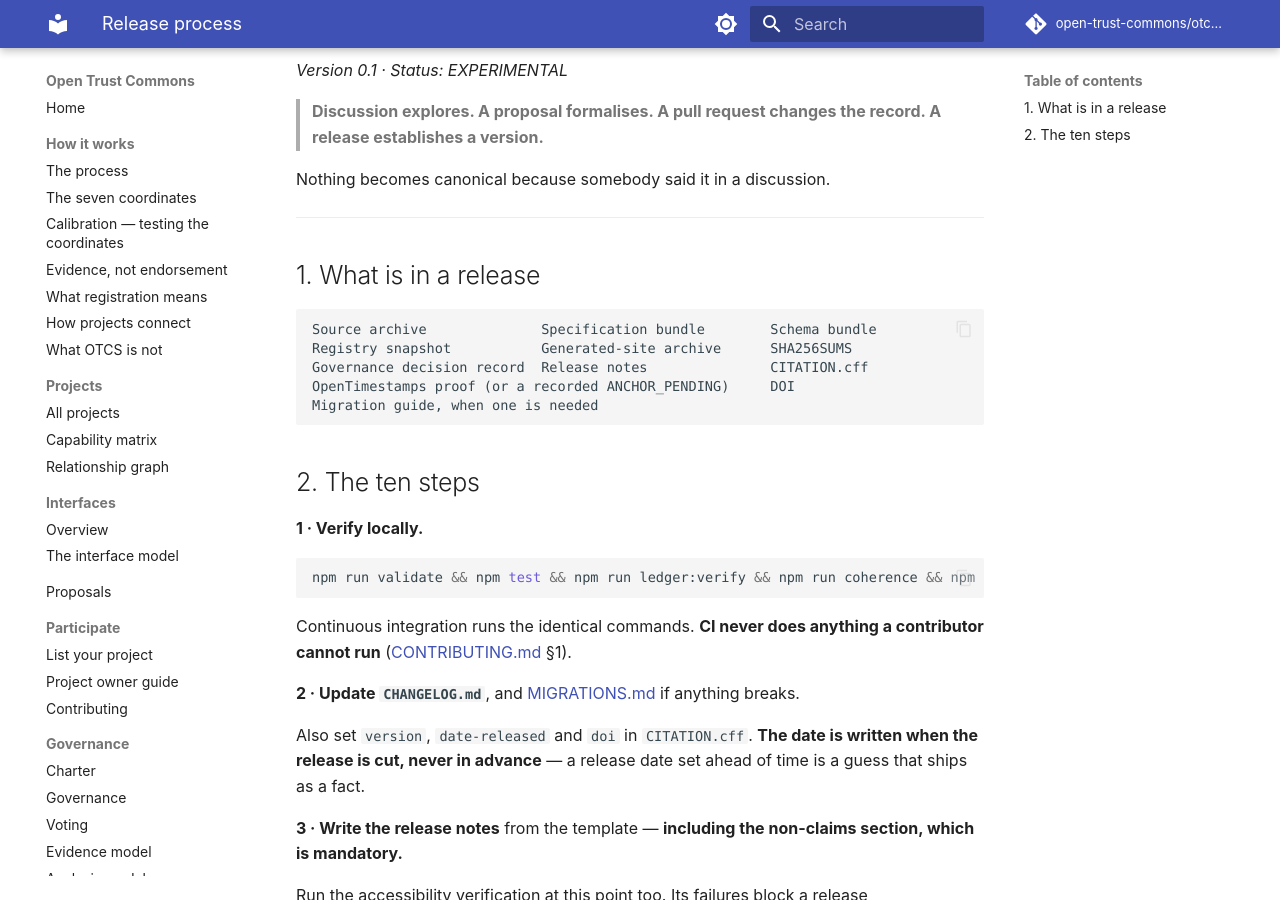
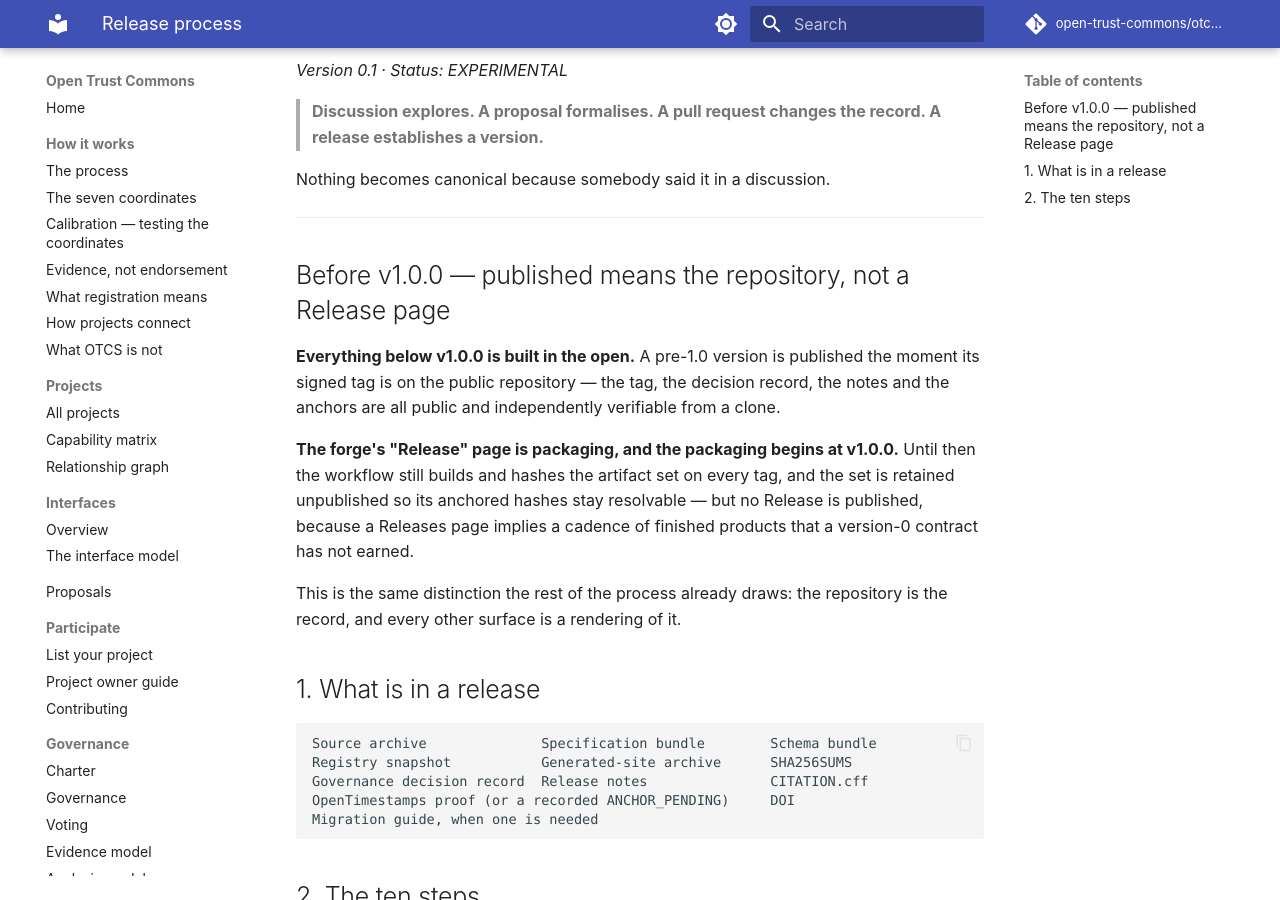
Before and after one commit to open-trust-commons/otcs-registry, an MkDocs documentation site: the page built from docs/generated/release-process.md, in a window 1280 px wide and 900 px high, scrolled down 266 px. Built offline with MkDocs 1.6.1 and Material for MkDocs 9.7.7, drawn with Linux system fonts in a browser that asks for light colours; comment, search, counter and statistics services are not loaded.

Commit message:
Published means the repository: Release pages begin at v1.0.0
The maintainer's determination, stated where the process lives rather than
left as a conversation. A pre-1.0 version is published the moment its
signed tag is on the public repository; the forge's Release page is
packaging, and the packaging begins at v1.0.0.

The v0.1.0 draft release object is retained unpublished as artifact
storage, not as a pending publication. The tarballs embed mtimes, so a
rebuild would not reproduce the byte-exact set whose SHA256SUMS.hash
anchor-0003 attests. Deleting the draft would orphan the anchor's fourth
target.

ev-000025 records the determination. Ledger 25 events, chain intact.

```diff
--- a/docs/generated/release-process.md
+++ b/docs/generated/release-process.md
@@ -10,6 +10,14 @@
 Nothing becomes canonical because somebody said it in a discussion.
 
 ---
+
+## Before v1.0.0 — published means the repository, not a Release page
+
+**Everything below v1.0.0 is built in the open.** A pre-1.0 version is published the moment its signed tag is on the public repository — the tag, the decision record, the notes and the anchors are all public and independently verifiable from a clone.
+
+**The forge's "Release" page is packaging, and the packaging begins at v1.0.0.** Until then the workflow still builds and hashes the artifact set on every tag, and the set is retained unpublished so its anchored hashes stay resolvable — but no Release is published, because a Releases page implies a cadence of finished products that a version-0 contract has not earned.
+
+This is the same distinction the rest of the process already draws: the repository is the record, and every other surface is a rendering of it.
 
 ## 1. What is in a release
 
```
Also changed, not shown: RELEASE-PROCESS.md (+8 -0 lines), docs/generated/ledger.md (+3 -2 lines), 1 other file.
